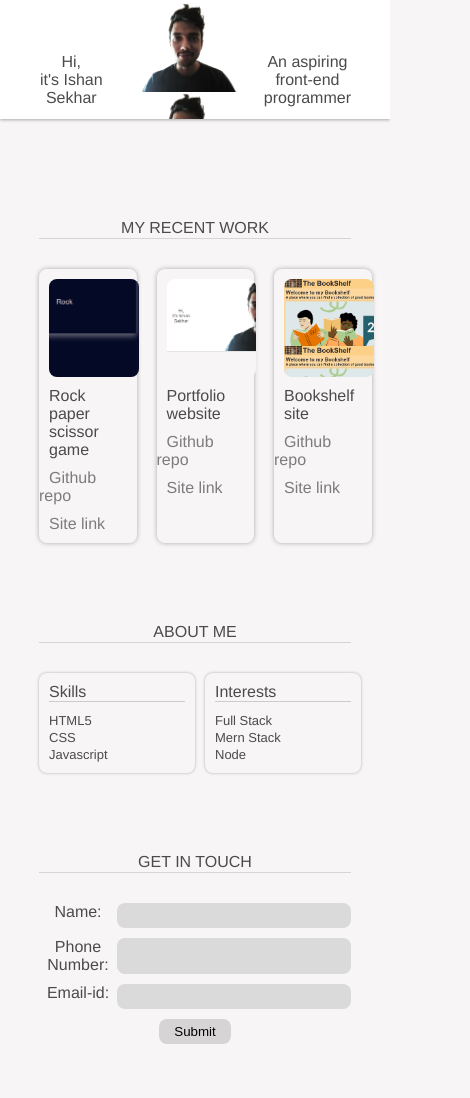
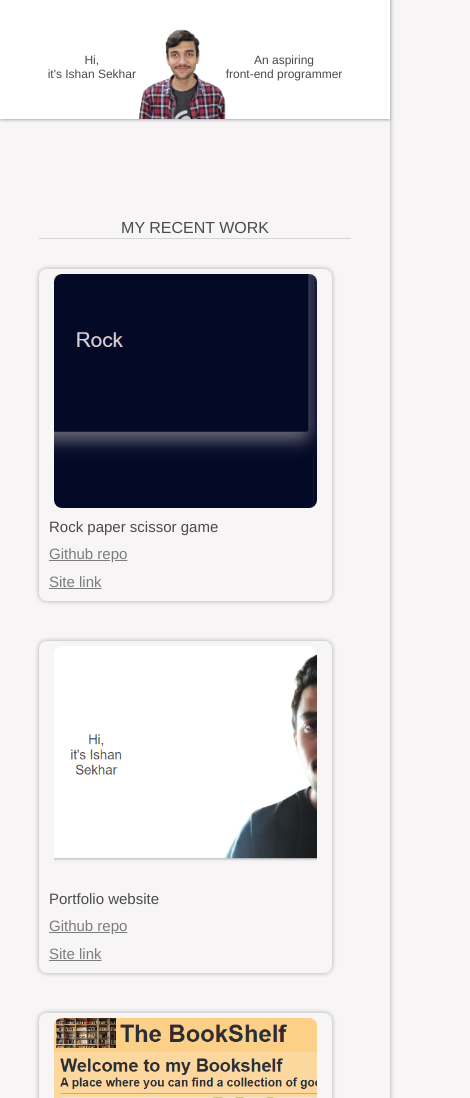
Before and after one commit to Sopln-ishan/SHARE-portfolio, a plain HTML site: page index.html in a window 390 px wide. Shown: the part 98-1196 px from the top of the page, 470 px wide, since content can reach past the window. Drawn offline with Linux system fonts and the light colour scheme.

Commit message:
Added media queries, made a few minor changes here and there and changed my own image

```diff
--- a/index.html
+++ b/index.html
@@ -100,17 +100,17 @@
 
             <form method="get" class="get-in-touch-form">
                 <div id="name-input" class="input-info">
-                    <label for="name">Name: </label>
+                    <label for="name">Name </label>
                     <input type="text" name="name" id="name">
                 </div>
 
                 <div id="phone-input" class="input-info">
-                    <label for="phone-no">Phone Number: </label>
+                    <label for="phone-no">Phone Number </label>
                     <input type="number" name="phone-no" id="phone-no">
                 </div>
 
                 <div id="email-input" class="input-info">
-                    <label for="email-id">Email-id: </label>
+                    <label for="email-id">Email-id </label>
                     <input type="email" name="email-id" id="email-id">
                 </div>
 
--- a/style.css
+++ b/style.css
@@ -11,6 +11,7 @@ body {
     font-family: "proxima nova light", "Helvetica Neue", Helvetica, Arial, Sans-serif;
     background-color: rgb(247, 245, 245);
     color: rgb(75, 75, 75);
+    overflow-x: hidden;
 }
 
 #header {
@@ -87,14 +88,15 @@ article {
 }
 
 #center-image {
-    background-image: url(images/my-photo.png);
+    background-image: url(images/wp-photo-of-me-removebg-preview.png);
     height: 30vw;
-    width: 75vw;
-    background-size: contain;
+    width: 23vw;
+    background-size: cover;
 }
 
 #text-left, #text-right {
     margin-top: 13vw;
+    font-size: 20px;
 }
 
 #portfolio {
@@ -158,11 +160,11 @@ article {
 }
 
 .github-link, .site-link {
-    text-decoration: none;
     color:rgb(124, 124, 124)
 }
 
 .github-link:hover, .site-link:hover {
+    text-decoration: none;
     color: rgb(58, 58, 58);
 }
 
@@ -223,6 +225,7 @@ article {
 .input-info {
     display: grid;
     grid-template-columns: 20vw 60vw;
+    align-items: center;
 
     margin: 10px 0px;
 }
@@ -275,15 +278,81 @@ footer {
 }
 
 .socials a {
-    text-decoration: none;
     color: rgb(119, 119, 119);
     padding: 0px 5px;
 }
 
 .socials a:hover {
+    text-decoration: none;
     color: rgb(89, 89, 89);
 }
 
 .socials a:active {
     color: rgb(124, 124, 124);
 }
+
+@media (max-width: 770px) {
+    #heading {
+        width: 360px;
+    }
+
+    #nav-bar {
+        visibility: hidden;
+        width: 0px;
+    }
+
+    #text-left, #text-right {
+        font-size: 12px;
+    }
+
+    #card-container {
+        display: grid;
+        grid-template-columns: 75vw;
+        row-gap: 40px;
+    }
+
+    .card .image {
+        width: 90%;
+        margin: 5px 5%;
+        height: 60vw;
+        background-size: cover;
+    }
+
+    .card p, .card a {
+        font-size: 15px;
+    }
+
+    #sections-container {
+        display: grid;
+        grid-template-columns: 80vw;
+        row-gap: 0px;
+    }
+
+    .sections {
+        width: 100%;
+    }
+
+    #get-in-touch label {
+        font-size: 12px;
+    }
+
+    footer {
+        height: 80px;
+        padding: 10px 0px;
+    }
+
+    #copyright-claims {
+        width: 100vw;
+        margin: 0px;
+        text-align: center;
+
+        display: flex;
+        flex-direction: column;
+        justify-content: center;
+    }
+
+    .socials {
+        visibility: hidden;
+        width: 0px;
+    }
+}
```
Also changed, not shown: images/wp-photo-of-me-removebg-preview.png (added), images/wp-photo-of-me.jpg (added).
